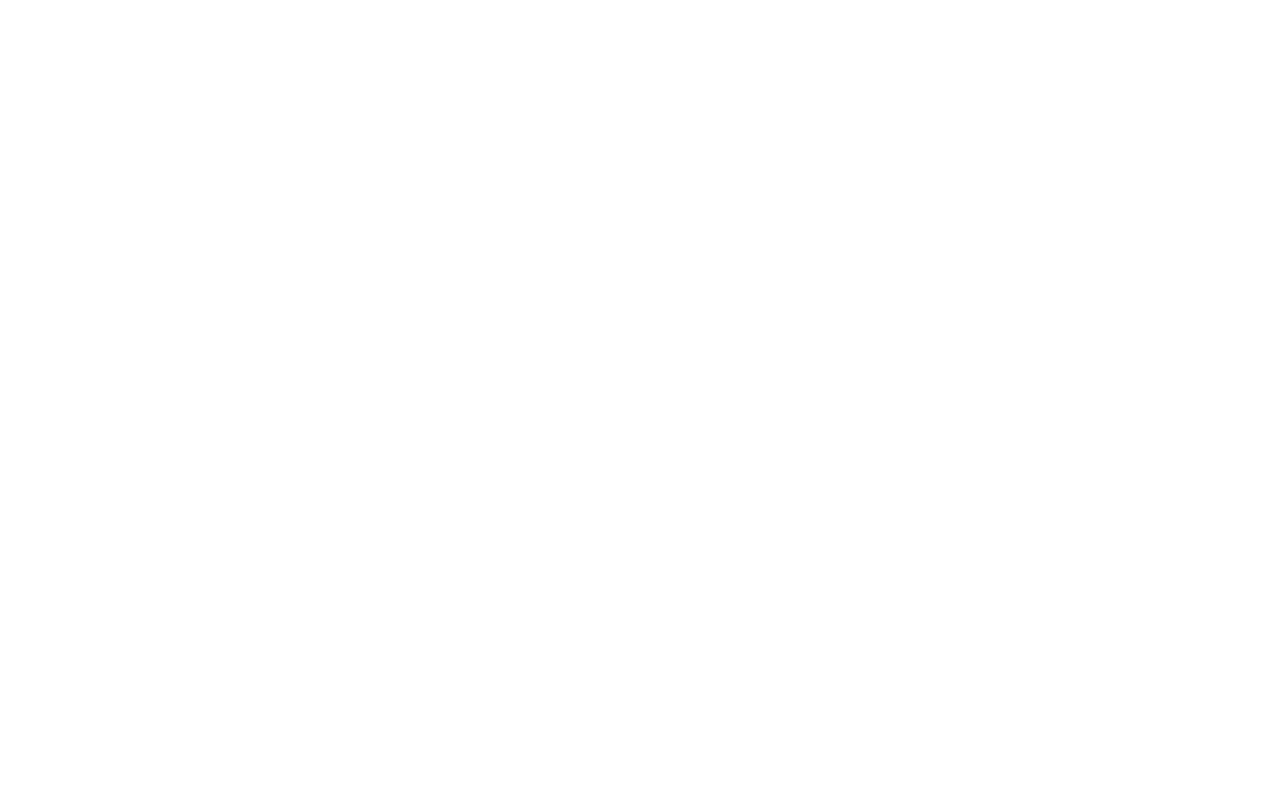
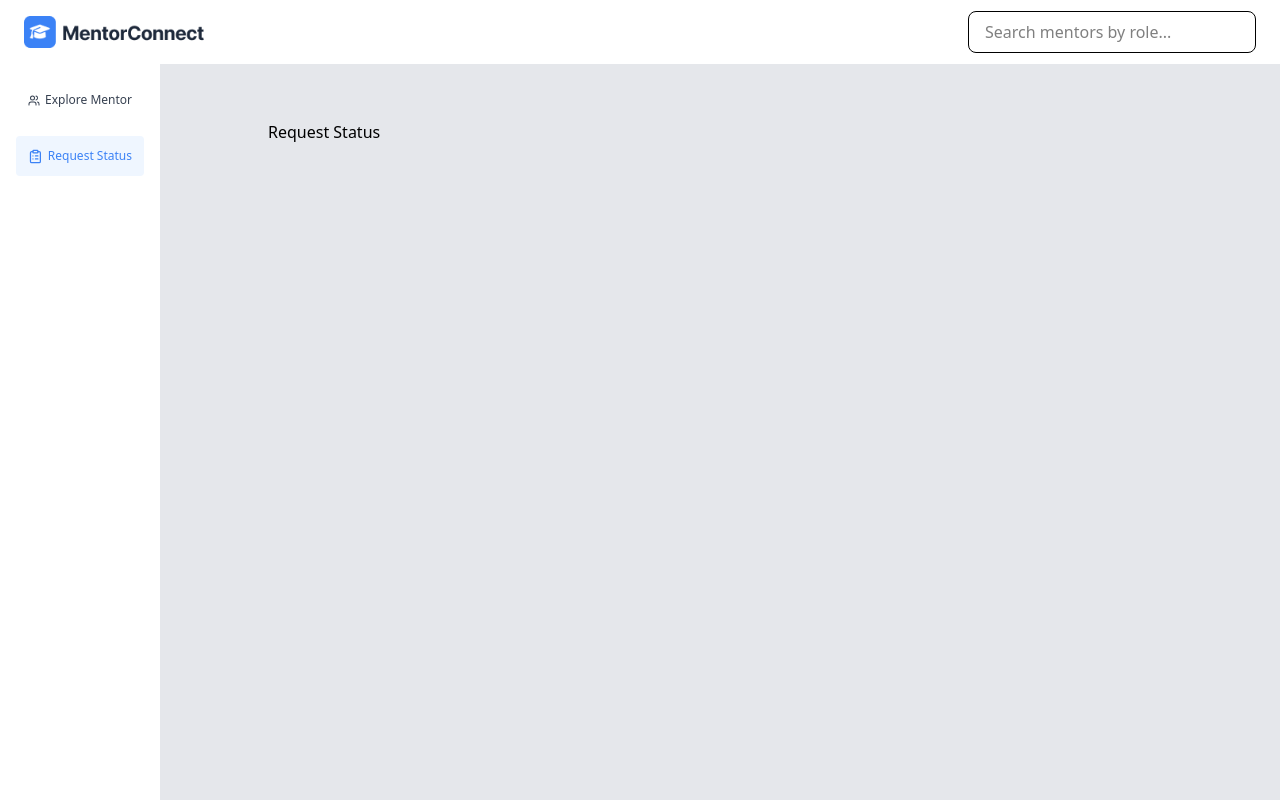
Before and after one commit to EnduranceApeh/mentor-connect, a React (Vite) app: page /mentee/request-status in a window 1280 px wide. Before the commit this address had no page. Built offline with nearby package versions, Linux system fonts and the light colour scheme.

Commit message:
add mentee dashboard layout with fixed sidebar and navbar

```diff
--- a/src/App.jsx
+++ b/src/App.jsx
@@ -3,17 +3,33 @@ import {Route, Routes} from "react-router-dom";
 import Home from './pages/home/Home'
 import Signup from "./pages/form/SignUp";
 import Login from "./pages/form/Login";
+import ExploreMentor from "./pages/mentee/ExploreMentor";
+import RequestStatus from "./pages/mentee/RequestStatus";
+
 import './App.css'
+import MenteeLayout from "./pages/mentee/MenteeLayout";
 
 function App() {
 
   return (
     <>
     <Routes>
-      <Route path="/" element={<Home />}/>
+      <Route
+        path="/"
+        element={
+        <>
+        <Home />
+        </>
+        }/>
       <Route path="/sign-up" element={<Signup />} />
       <Route path="/login" element={<Login />} />
+
+      <Route path="/mentee" element={<MenteeLayout />}>
+        <Route index element={<ExploreMentor />} />
+        <Route path="/mentee/request-status" element={<RequestStatus />}/>
+      </Route>
     </Routes>
+
 
     </>
   )
--- a/src/pages/mentee/ExploreMentor.jsx
+++ b/src/pages/mentee/ExploreMentor.jsx
@@ -1,4 +1,4 @@
-import { db } from "../config"
+import { db } from "../../firebase/config";
 import { collection, getDocs, query, where } from "firebase/firestore"
 import { useState, useEffect } from "react";
 
@@ -34,13 +34,19 @@ function ExploreMentor() {
   }, [])
 
   return (
-    <ul>
+   <div>
+    <h2>Explore Mentors</h2>
+    <p>Discover experienced professionals ready to guide your career journey</p>
+
+
+     <ul className="grid-cols">
       {mentors.map(mentor =>
         <li key={mentor.uid}>
           <MentorCard name={mentor.name} />
         </li>
       )}
     </ul>
+   </div>
   )
 }
 
--- a/src/pages/mentee/MenteeLayout.jsx
+++ b/src/pages/mentee/MenteeLayout.jsx
@@ -1,5 +1,28 @@
+import Sidebar from "./Sidebar";
+import MenteeNavbar from "./MenteeNavbar";
+import { Outlet } from "react-router-dom";
+
 function MenteeLayout() {
   return(
+     <div className="h-screen flex bg-[#E5E7EB]">
+      <MenteeNavbar />
+      {/* Fixed Sidebar */}
+      <Sidebar />
 
+      {/* Right Section */}
+      <div className="flex-1 flex flex-col ml-64">
+
+
+
+        {/* Page Content */}
+        <main className="flex-1 px-3 pt-30 bg-[#E5E7EB] overflow-y-auto ">
+          <Outlet />
+        </main>
+
+      </div>
+
+    </div>
   )
 }
+
+export default MenteeLayout;
--- /dev/null
+++ b/src/pages/mentee/MenteeNavbar.jsx
@@ -0,0 +1,21 @@
+import logo from "../../assets/images/logo.png"
+
+function MenteeNavbar() {
+  return(
+     <header className="h-16 bg-white flex items-center justify-between px-6 fixed top-0 left-0 right-0">
+
+      {/* Logo */}
+      <img src={logo} alt={logo} className="w-[180px]"/>
+
+      {/* Search Bar */}
+      <input
+        type="text"
+        placeholder="Search mentors by role..."
+        className="border rounded-lg px-4 py-2 w-72 focus:outline-none focus:ring-2 focus:ring-blue-400"
+      />
+
+    </header>
+  )
+}
+
+export default MenteeNavbar
--- a/src/pages/mentee/RequestStatus.jsx
+++ b/src/pages/mentee/RequestStatus.jsx
@@ -1,7 +1,9 @@
 function RequestStatus() {
   return(
     <ul>
-
+      <li><h1>Request Status</h1></li>
     </ul>
   )
 }
+
+export default RequestStatus;
--- a/src/pages/mentee/Sidebar.jsx
+++ b/src/pages/mentee/Sidebar.jsx
@@ -1,9 +1,40 @@
 import { NavLink } from "react-router-dom";
 
+import { Users, ClipboardList } from "lucide-react";
+
 function Sidebar() {
-  return(
-    <aside>
+  return (
+    <aside className="fixed left-0 top-16 w-40 h-screen bg-[#fff] p-4 ">
+      <nav className="flex flex-col gap-4">
+        {/* Explore Mentor Link*/}
+        <NavLink
+          to="/mentee"
+          end
+          className={({ isActive }) =>
+            `flex items-center justify-center gap-[5px] p-3 rounded text-xs whitespace-nowrap ${isActive ? "bg-[#EFF6FF] text-[#3B82F6]" : "bg-[#ffff] text-[#374151] hover:bg-gray-200 "
+            }`
+          }
+        >
+          <Users size={15} /> <span>Explore Mentor</span>
+        </NavLink>
 
+        {/* Request Status */}
+        <NavLink
+          to="/mentee/request-status"
+          className={({ isActive }) =>
+            `flex items-center justify-center p-3 rounded text-xs whitespace-nowrap gap-[5px] ${
+              isActive ? "bg-[#EFF6FF] text-[#3B82F6]" : "text-[#374151] hover:bg-gray-200"
+            }`
+          }
+        >
+          <ClipboardList size={15} />
+          <span>Request Status</span>
+        </NavLink>
+
+
+      </nav>
     </aside>
   )
 }
+
+export default Sidebar
--- /dev/null
+++ b/src/pages/mentor/MentorCard.jsx
@@ -0,0 +1,51 @@
+import { UserPlus } from "lucide-react";
+
+function MentorCard({ image = "", name, techRole = "", techStacks = [] }) {
+  return (
+    <div className="bg-white max-w-sm w-full rounded-2xl shadow-md p-5 flex flex-col gap-4 hover:shadow-lg transition">
+
+      <div className="flex items-center gap-4">
+        <img
+          src={image}
+          alt={name}
+          className="w-16 h-16 rounded-full object-cover"
+        />
+
+        <div>
+          <h2 className="text-lg font-semibold text-gray-800">
+            {name}
+          </h2>
+          <p className="text-sm text-gray-500">
+            {techRole}
+          </p>
+        </div>
+      </div>
+
+      {/* Tech Stacks */}
+      <ul className="flex flex-wrap gap-2">
+        {techStacks.map((stack, index) => (
+          <li
+            key={index}
+            className="text-xs bg-blue-100 text-blue-600 px-3 py-1 rounded-full"
+          >
+            {stack}
+          </li>
+        ))}
+      </ul>
+
+      {/* Buttons */}
+      <div className="flex gap-3 mt-2">
+        <button className="flex-1 bg-blue-500 text-white py-2 rounded-lg hover:bg-blue-600 transition cursor-pointer">
+          View Profile
+        </button>
+
+        <button className="p-2 border rounded-lg hover:bg-gray-100 transition">
+          <UserPlus size={18} />
+        </button>
+      </div>
+
+    </div>
+  )
+}
+
+export default MentorCard;
```
Also changed, not shown: src/pages/mentee/Navbar.jsx (deleted).
